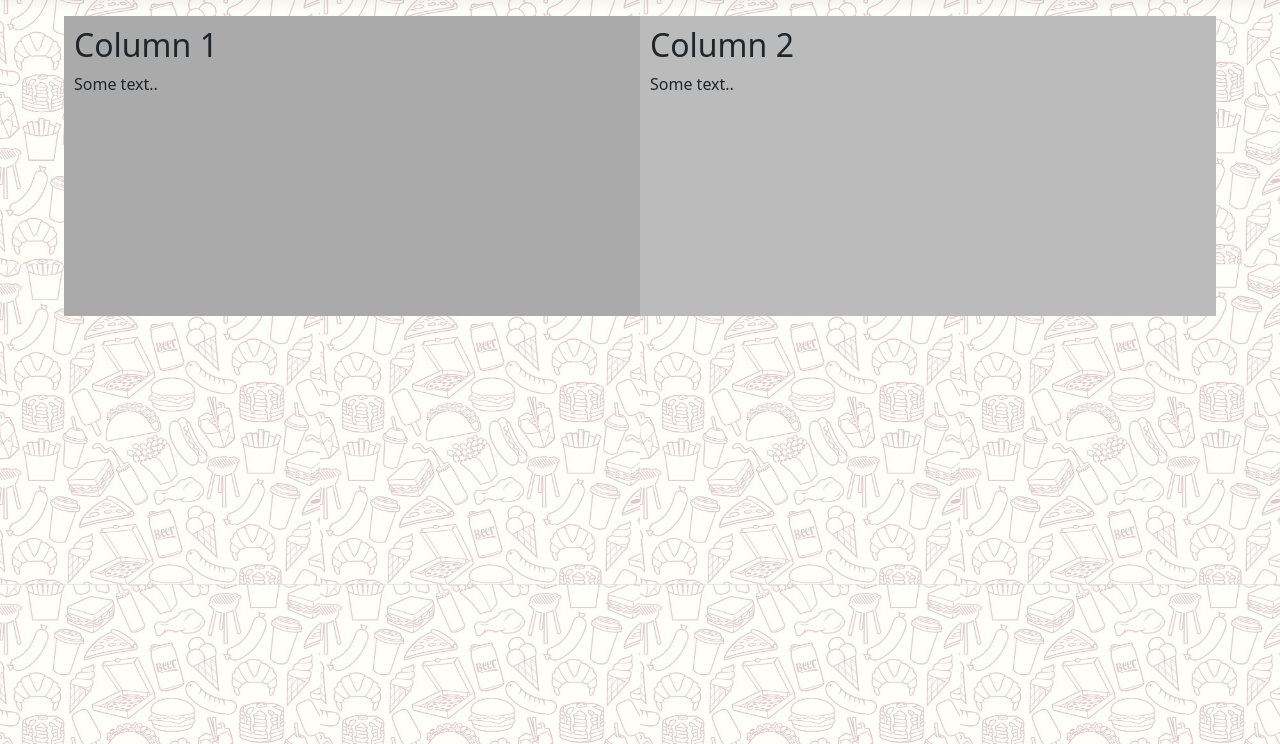
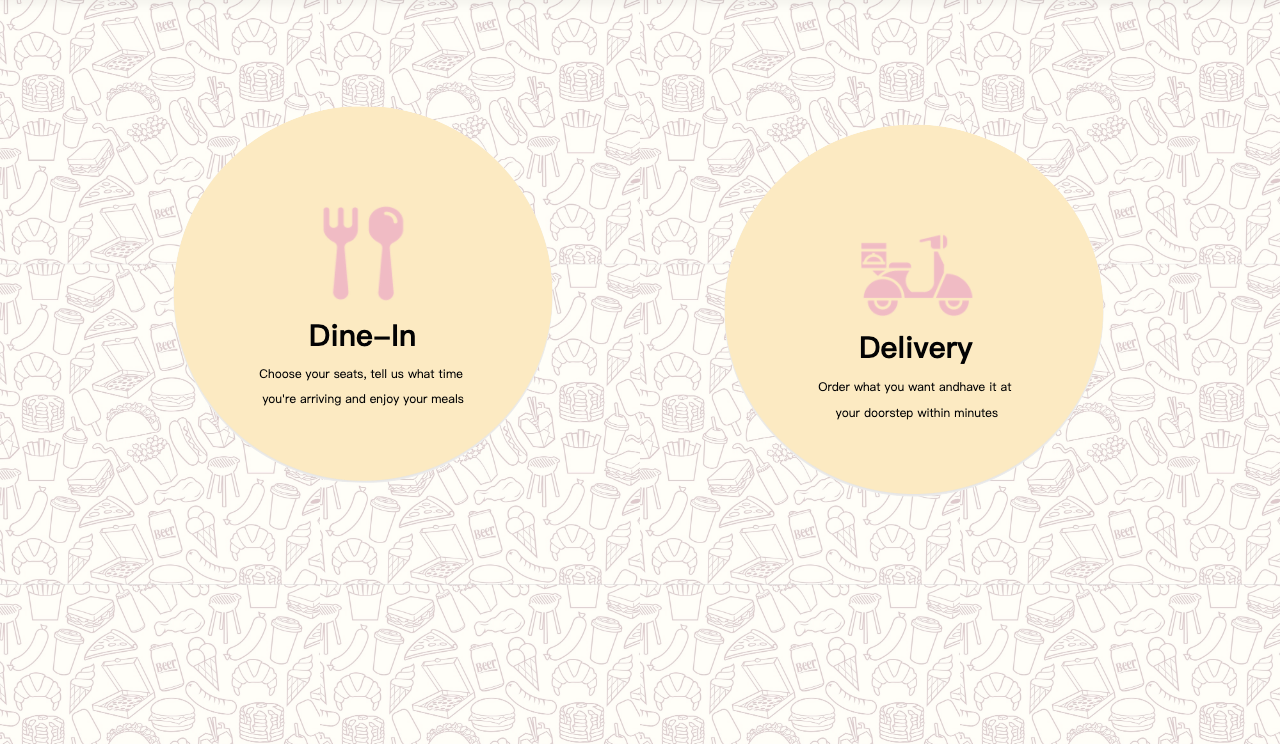
Before and after one commit to ashlilies/appdpj, a Flask app: page /consumer/delordine in a window 1280 px wide. Shown: the part 56-800 px from the top of the page. Run offline with Flask 2, Linux system fonts and the light colour scheme; some libraries are stand-ins or nearby versions.

Commit message:
consumer side part 1 - ruri updates

```diff
--- a/src/application/templates/consumer/delOrdine.html
+++ b/src/application/templates/consumer/delOrdine.html
@@ -25,14 +25,14 @@
 
 {% block content %}
 
-<div class="row">
-  <div class="column" style="background-color:#aaa;">
-    <h2>Column 1</h2>
-    <p>Some text..</p>
+<div class="row" style="margin-left: 30px;">
+  <div class="column" style="padding-top:60px;">
+          <img src="../../static/delordine/dinein.png" alt="Delivery option">
+
   </div>
-  <div class="column" style="background-color:#bbb;">
-    <h2>Column 2</h2>
-    <p>Some text..</p>
+  <div class="column" style="padding-top:60px;">
+          <img src="../../static/delordine/delivery.png" alt="Delivery option">
+
   </div>
 </div>
 
```
Also changed, not shown: src/application/static/delordine/delivery.png (added), src/application/static/delordine/dinein.png (added).
